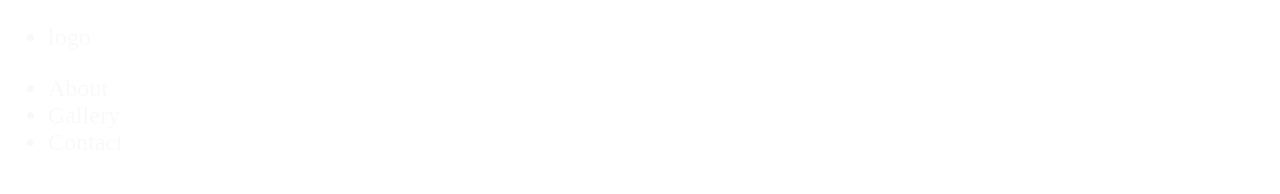
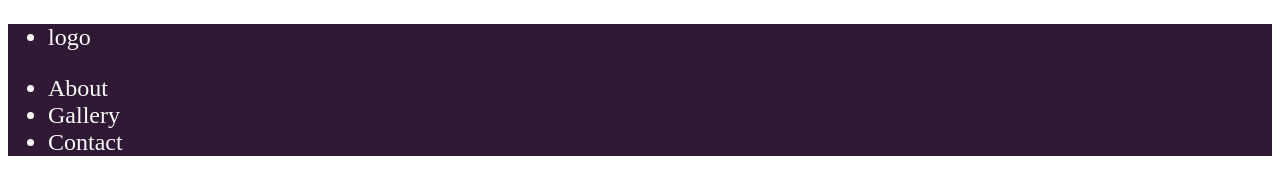
Before and after one commit to liushy-lab/Landing-Page, a plain HTML site: page index.html in a window 1280 px wide. Drawn offline with Linux system fonts and the light colour scheme.

Commit message:
Add hero class in css file

```diff
--- a/style.css
+++ b/style.css
@@ -1,12 +1,18 @@
+.hero {
+    background-color: #301934;
+    color: #1f2937;
+    font-size: 48px;
+    font-weight: extra bold;
+
+}
+
 .header {
     font-size: 24px;
     color: #f9faf8;
 
 }
 
-.hero {
 
-}
 
 .footer {
 
```
